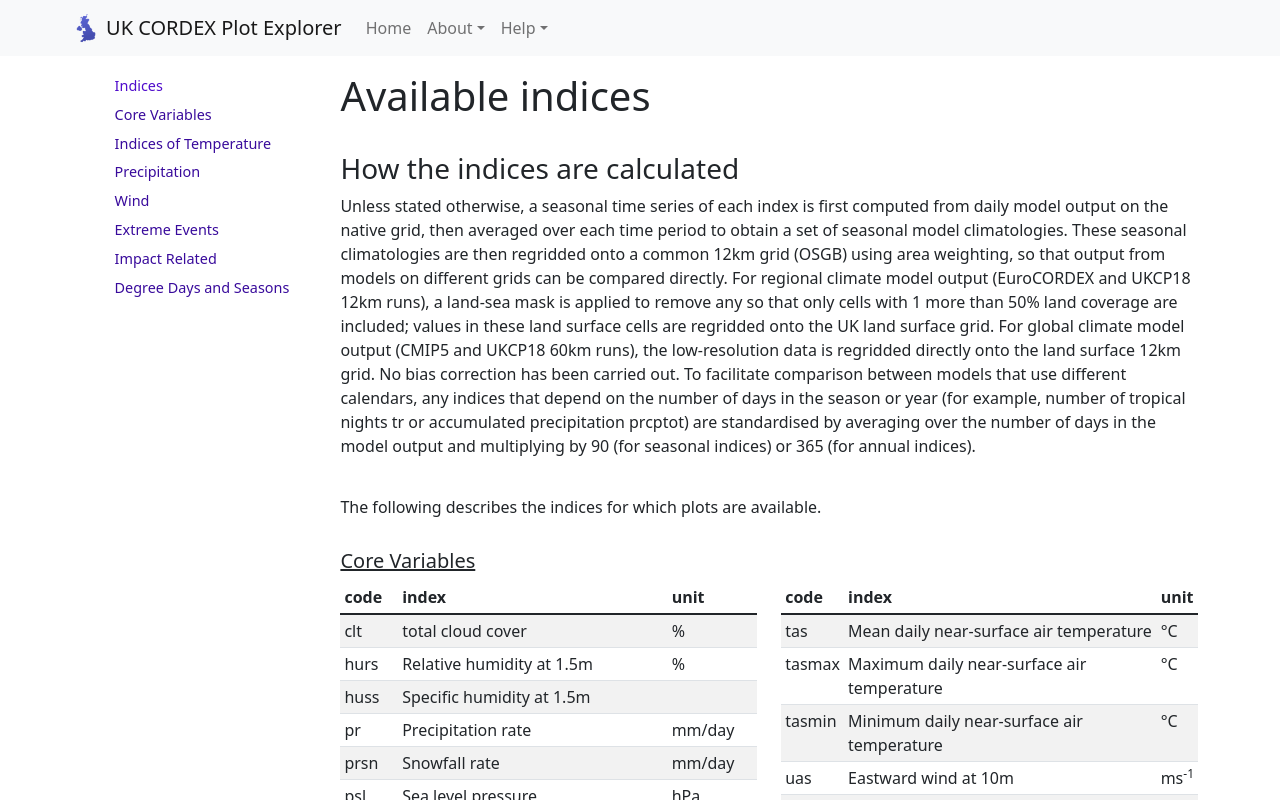
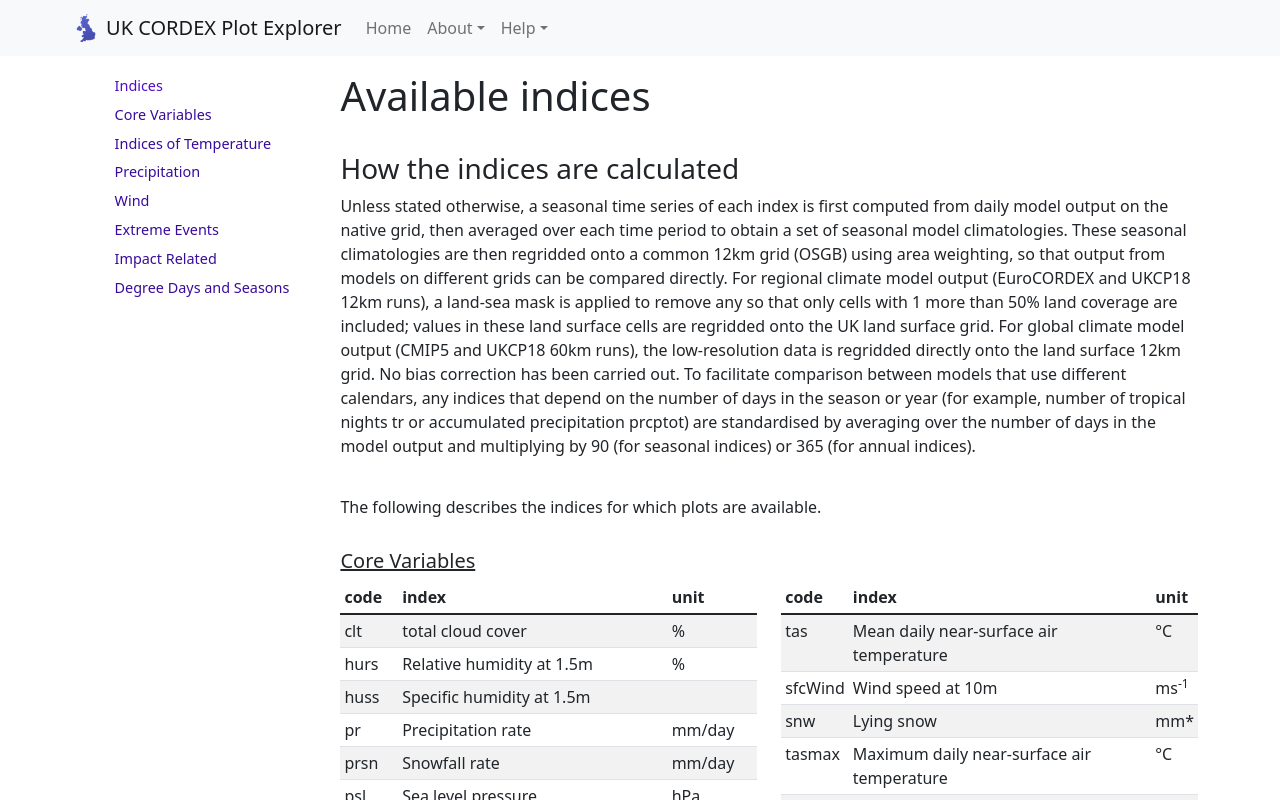
Before and after one commit to UCL/UKCORDEX-plot-explorer-dev, a React (Create React App) app: page /#/indices-help in a window 1280 px wide. Shown: the top 800 px of the page. Built offline with nearby package versions, Linux system fonts and the light colour scheme.

Commit message:
Update src/components/ExtraPages/Help/IndicesHelp.js
Co-authored-by: Raquel Alegre <r.alegre@ucl.ac.uk>

```diff
--- a/src/components/ExtraPages/Help/IndicesHelp.js
+++ b/src/components/ExtraPages/Help/IndicesHelp.js
@@ -203,6 +203,16 @@ function IndicesHelp() {
                     <td>tas</td>
                     <td>Mean daily near-surface air temperature</td>
                     <td>°C</td>
+                  </tr>
+                  <tr>
+                    <td> sfcWind</td>
+                    <td>Wind speed at 10m</td>
+                    <td>ms<sup>-1</sup></td>
+                  </tr>
+                  <tr>
+                    <td>snw</td>
+                    <td>Lying snow</td>
+                    <td>mm*</td>
                   </tr>
                   <tr>
                     <td>tasmax</td>
```
